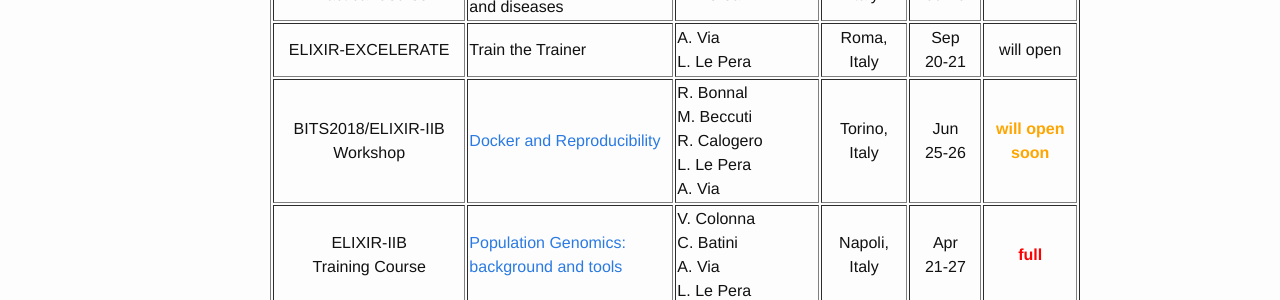
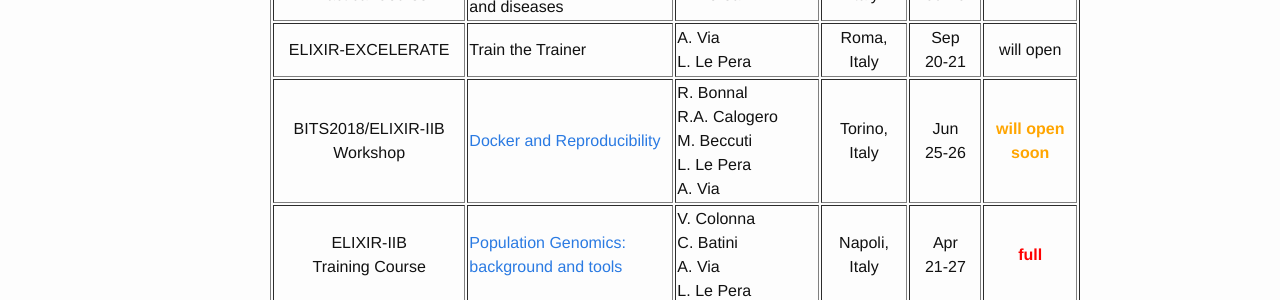
Before and after one commit to ELIXIR-IIB-training/website, a Jekyll site: the page built from _pages/01-all_events.md, in a window 1280 px wide. Shown: the part 339-639 px from the top of the page. Built offline with Jekyll 4.4.1, drawn with Linux system fonts in a browser that asks for light colours.

Commit message:
Update Docker organisers

```diff
--- a/_pages/01-all_events.md
+++ b/_pages/01-all_events.md
@@ -32,7 +32,7 @@ permalink: /all_events_2018/
 <tr>
    <td height="50" align="center">BITS2018/ELIXIR-IIB Workshop</td>
    <td height="50"><a href="http://bioinformatics.it/bits2018/1294/bits2018-docker-and-reproducibility">Docker and Reproducibility</a></td>
-    <td height="50" width="150">R. Bonnal<br>M. Beccuti<br>R. Calogero<br>L. Le Pera<br>A. Via</td>
+    <td height="50" width="150">R. Bonnal<br>R.A. Calogero<br>M. Beccuti<br>L. Le Pera<br>A. Via</td>
    <td height="50" align="center">Torino,<br>Italy</td>
    <td height="50" width="75" width="75" align="center">Jun<br>25-26</td>
    <td height="50" align="center"><font color="orange"><b>will open soon</b></font></td>
```
